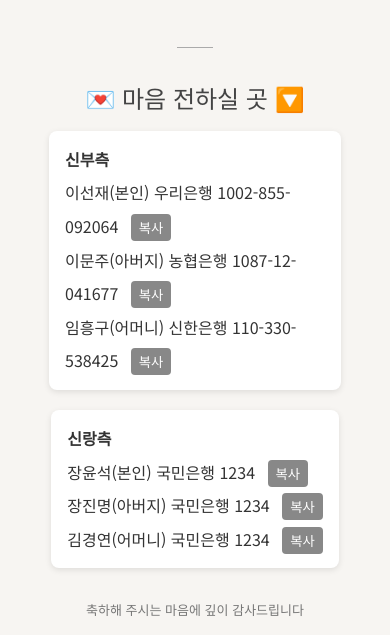
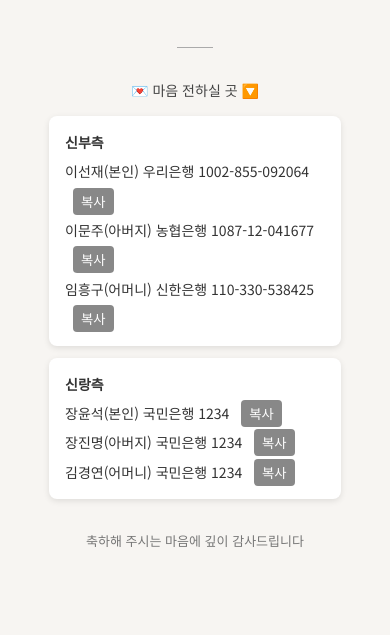
Before and after one commit to SunnyJLEE/wedding, a plain HTML site: page index.html in a window 390 px wide. Shown: the part 2015-2650 px from the top of the page. After the commit the page ends 2581 px from the top, so only its background shows below. Drawn offline with nearby package versions, Linux system fonts and the light colour scheme.

Commit message:
Update index.html

```diff
--- a/index.html
+++ b/index.html
@@ -190,7 +190,7 @@
   display: none;
   margin-top: 16px;
   line-height: 2.1;
-  font-size: 16px;
+  font-size: 16px; /* 글자 크기 통일 */
   text-align: left;
   display: flex;
   flex-wrap: wrap;
@@ -205,6 +205,7 @@
   min-width: 180px;
   max-width: 260px;
   text-align: left;
+  font-size: 16px; /* 통일 */
 }
 
 /* 계좌/주소 복사 버튼 */
@@ -237,14 +238,15 @@
   color: #777;
 }
 
+/* 모바일 대응 */
 @media screen and (max-width:480px){
   .swiper { max-width: 100%; }
   .main-photo, .swiper-slide img, .address img { width: 100%; max-width: 100%; }
-  .subtitle, .parents, .names, .date, .location, .address { font-size: 14px; }
+  .subtitle, .parents, .names, .date, .location, .address, .toggle { font-size: 14px; }
   section { padding: 16px 12px; }
-  .account { flex-direction: column; align-items: center; }
+  .account { flex-direction: column; align-items: center; gap: 12px; }
+  .account .box { width: 90%; font-size: 14px; }
 }
-
 </style>
 </head>
 <body>
@@ -416,7 +418,6 @@
   img.addEventListener('contextmenu', e=>e.preventDefault()); // 오른쪽 클릭
   img.addEventListener('touchstart', e=>e.preventDefault(), {passive:false}); // 모바일 길게 누르기
 });
-
 </script>
 </body>
 </html>
```
